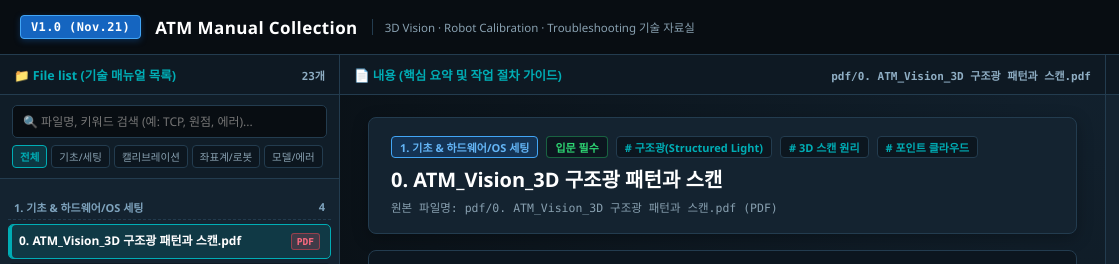
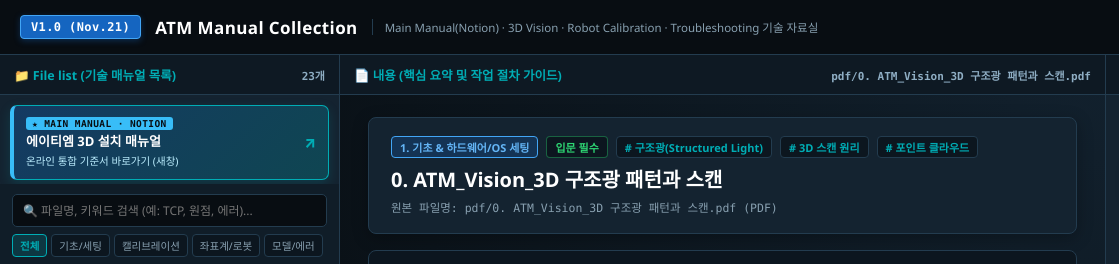
Before and after one commit to aquayoo/aquayoo.github.io, a plain HTML site: page manual.html in a window 1280 px wide. Shown: the top 264 px of the page, 0-1119 px from the left. Drawn offline with Linux system fonts and the light colour scheme.

Commit message:
Update manual.html
류희림 팀장의 노션 메뉴얼 추가

```diff
--- a/manual.html
+++ b/manual.html
@@ -143,6 +143,62 @@
       display: flex;
       justify-content: space-between;
       align-items: center;
+      flex-shrink: 0;
+    }
+
+    .main-manual-banner {
+      margin: 10px 10px 4px 10px;
+      padding: 11px 12px;
+      background: linear-gradient(135deg, rgba(21, 101, 192, 0.35), rgba(0, 173, 181, 0.25));
+      border: 1px solid var(--accent-cyan);
+      border-left: 4px solid #38bdf8;
+      border-radius: 7px;
+      display: flex;
+      align-items: center;
+      justify-content: space-between;
+      gap: 8px;
+      text-decoration: none;
+      color: #ffffff;
+      box-shadow: 0 4px 12px rgba(0, 173, 181, 0.18);
+      transition: all 0.2s ease;
+      flex-shrink: 0;
+    }
+    .main-manual-banner:hover {
+      background: linear-gradient(135deg, rgba(21, 101, 192, 0.55), rgba(0, 173, 181, 0.4));
+      transform: translateY(-1px);
+      box-shadow: 0 6px 16px rgba(0, 173, 181, 0.32);
+    }
+    .mm-info {
+      display: flex;
+      flex-direction: column;
+      gap: 3px;
+    }
+    .mm-badge {
+      display: inline-block;
+      width: fit-content;
+      font-family: var(--font-mono);
+      font-size: 9.5px;
+      font-weight: 800;
+      background: #38bdf8;
+      color: #080d12;
+      padding: 1px 6px;
+      border-radius: 3px;
+      letter-spacing: 0.4px;
+    }
+    .mm-title {
+      font-size: 13px;
+      font-weight: 800;
+      color: #ffffff;
+      line-height: 1.3;
+    }
+    .mm-sub {
+      font-size: 10.5px;
+      color: #bceeff;
+    }
+    .mm-arrow {
+      font-size: 15px;
+      font-weight: 800;
+      color: var(--accent-cyan);
       flex-shrink: 0;
     }
 
@@ -551,7 +607,7 @@
     <div class="header-left">
       <span class="ver-badge">V1.0 (Nov.21)</span>
       <span class="main-title">ATM Manual Collection</span>
-      <span class="sub-caption">3D Vision · Robot Calibration · Troubleshooting 기술 자료실</span>
+      <span class="sub-caption">Main Manual(Notion) · 3D Vision · Robot Calibration · Troubleshooting 기술 자료실</span>
     </div>
 
     <a href="index.html" class="home-btn" title="메인 교육 포털(index.html)로 돌아가기">
@@ -570,6 +626,16 @@
         <span>📁 File list (기술 매뉴얼 목록)</span>
         <span id="file-count" style="font-family:var(--font-mono); font-size:11px; color:#8faec4;">22개</span>
       </div>
+
+      <!-- 최상단 고정: Main Manual (Notion 웹 매뉴얼) -->
+      <a href="https://app.notion.com/p/rimryu/3D-1b54d1fd7f764b04a0fc99d0e1ea3511" target="_blank" rel="noopener noreferrer" class="main-manual-banner" title="노션(Notion) 메인 설치 매뉴얼 새 창으로 열기">
+        <div class="mm-info">
+          <span class="mm-badge">★ MAIN MANUAL · NOTION</span>
+          <span class="mm-title">에이티엠 3D 설치 매뉴얼</span>
+          <span class="mm-sub">온라인 통합 기준서 바로가기 (새창)</span>
+        </div>
+        <span class="mm-arrow">↗</span>
+      </a>
 
       <div class="search-wrap">
         <input type="text" id="search-box" class="search-input" placeholder="🔍 파일명, 키워드 검색 (예: TCP, 원점, 에러)..." oninput="renderFileList()">
```
